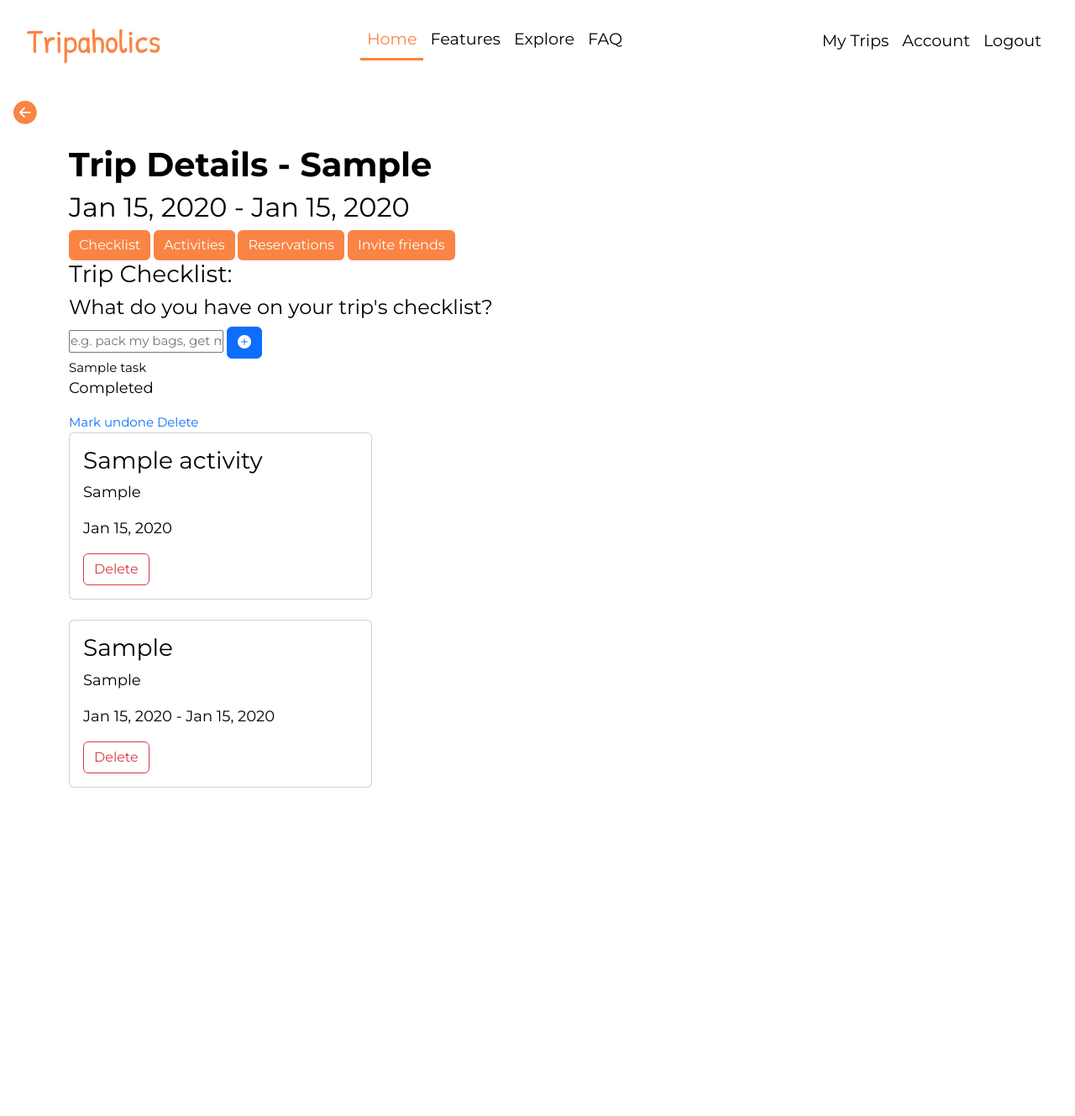
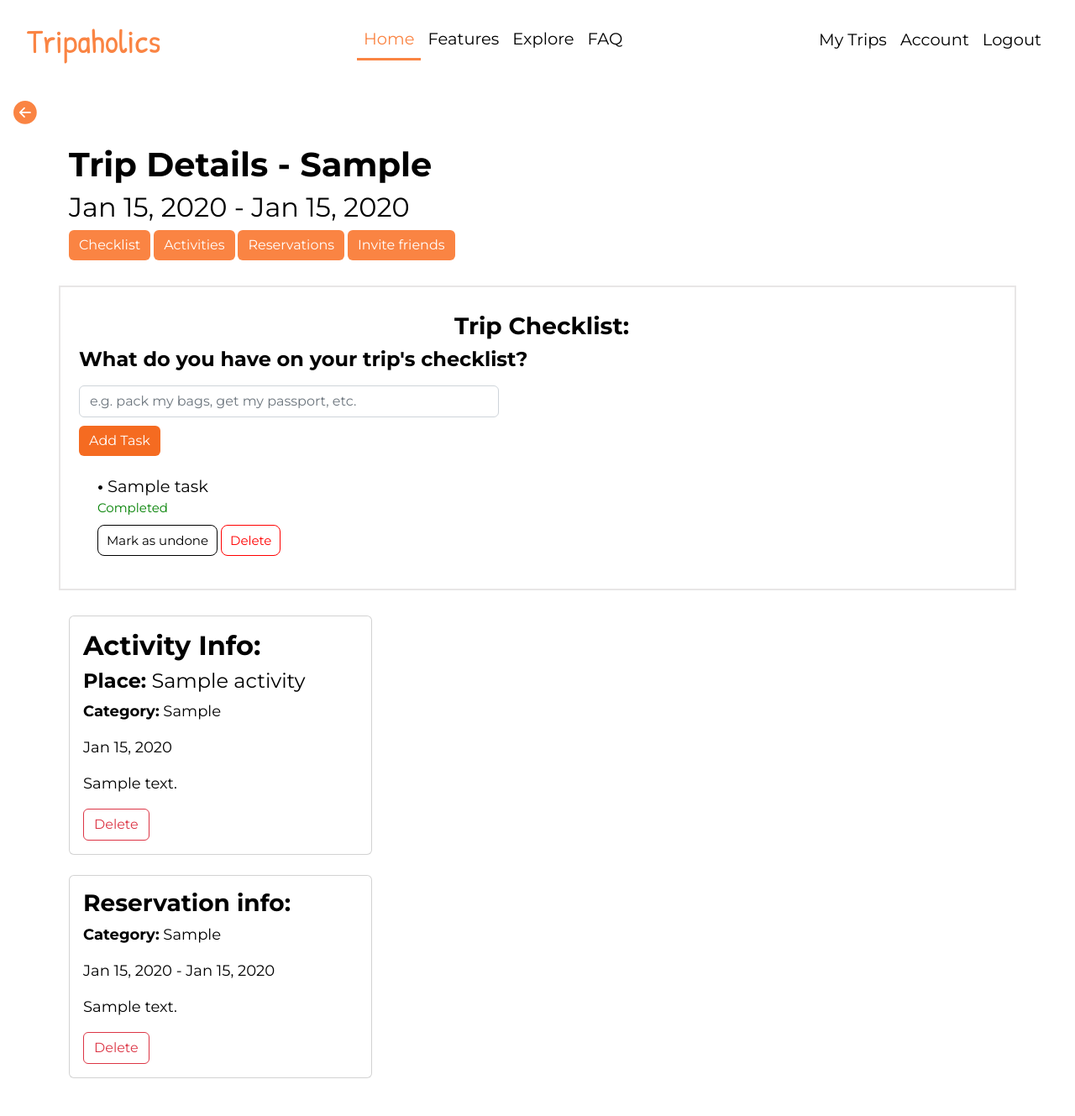
Before and after one commit to rdpfeifle/Travel-web-app, a Flask app: page /details/1 in a window 1280 px wide. Shown: the whole page at 84% size. Before the commit the page ends 938 px from the top, so only its background shows below. Run offline with Flask 3, Linux system fonts and the light colour scheme; the visitor is signed in with stand-in values (Sample User, id 1); tables that the repository leaves empty hold one stand-in row (values such as "Sample post"); some libraries are stand-ins or nearby versions.

Commit message:
added CSS to trip details page and modified other details

```diff
--- a/static/css/details.css
+++ b/static/css/details.css
@@ -10,6 +10,28 @@
   --light-orange: #fde1d2;
 }
 
+#checklist-container {
+  padding-top: 30px;
+  padding-bottom: 30px;
+  margin-top: 30px;
+  margin-bottom: 30px;
+  border: 2px solid rgb(232, 230, 230);
+}
+
+#checklist-form-container {
+  padding-left: 10px;
+}
+
+#add-new-task-input {
+  max-width: 500px;
+  margin-bottom: 10px;
+}
+
+#add-task-submit {
+  background-color: #f56b21;
+  border: none;
+}
+
 #details-btns {
   background-color: var(--orange);
   border: none;
@@ -18,3 +40,59 @@
 #details-btns:hover {
   background-color: var(--hover-color);
 }
+
+.completed {
+  color: #008000;
+}
+
+.uncompleted {
+  color: #ff0000;
+}
+
+#mark-done,
+#mark-undone {
+  padding: 8px 10px;
+  background-color: transparent;
+  color: var(--black-color);
+  border: 1px solid var(--black-color);
+  border-radius: 8px;
+}
+
+#mark-done:hover,
+#mark-undone:hover {
+  background-color: var(--black-color);
+  color: white;
+  border: 1px solid var(--black-color);
+  border-radius: 8px;
+}
+
+#delete-task-btn {
+  padding: 8px 10px;
+  background-color: transparent;
+  color: #ff0000;
+  border: 1px solid #ff0000;
+  border-radius: 8px;
+}
+
+#delete-task-btn:hover {
+  background-color: #ff0000;
+  color: white;
+  border: 1px solid #ff0000;
+  border-radius: 8px;
+}
+
+/* #done-icon {
+  fill: #008000;
+}
+
+#done-icon:hover {
+  fill: #007600;
+}
+
+#undone-icon {
+  fill: #ff0000;
+}
+
+#undone-icon:hover {
+  fill: rgb(215, 0, 0);
+} */
--- a/static/css/styles.css
+++ b/static/css/styles.css
@@ -37,8 +37,12 @@ h1 {
   font-weight: 700;
 }
 
-p {
+p:not(.completed):not(.uncompleted) {
   font-size: 1.2em;
+}
+
+li {
+  font-size: 1.3em;
 }
 
 /* HERO SECTION - HOMEPAGE */
@@ -91,7 +95,7 @@ a {
   font-weight: 500;
 }
 
-a:not(#signup-btn):hover {
+a:not(#signup-btn):not(#delete-task-btn):not(#mark-done):not(#mark-undone):hover {
   color: var(--orange) !important;
 }
 
@@ -217,7 +221,7 @@ ul {
 nav,
 .navbar {
   padding: 20px;
-  font-size: 1.2rem;
+  /* font-size: 1.2rem; */
 }
 
 #signup-btn {
--- a/templates/details.html
+++ b/templates/details.html
@@ -279,37 +279,46 @@
 
     <!------------------------------- Checklist goes here ------------------------------->
 
-    <div class="container" id="checklist">
-        <div class="row">
-            <h3>Trip Checklist:</h3>
-            <h4>What do you have on your trip's checklist?</h4>
+    <div class="container" id="checklist-container">
+        <div class="row" id="checklist-form-container">
+            <h3 class="fw-bold d-flex justify-content-center">Trip Checklist:</h3>
+            <h4 class="fw-bold">What do you have on your trip's checklist?</h4>
+            <br><br>
+            <form action="/add-task" method="POST" id="add-task">
+                <input type="hidden" class="form-control" name="trip_id" value="{{trip.trip_id}}">
+                <input type="text" class="form-control" name="task_title" id="add-new-task-input" placeholder="e.g. pack my bags, get my passport, etc." required />
 
-            <form action="/add-task" method="POST" id="add-task">
-                <input type="hidden" name="trip_id" value="{{trip.trip_id}}">
-                <input type="text" name="task_title" id="add-new-task-input" placeholder="e.g. pack my bags, get my passport, etc." required />
-
-                <button id="add-task-submit" type="submit" class="btn btn-primary" id="details-btns">
-                    <i class="bi bi-plus-circle-fill"></i>
+                <button id="add-task-submit" type="submit" class="btn btn-primary rounded">
+                    Add Task
                 </button>
 
             </form>
         </div>
 
+        <br>
+
         <div class="row">
             <div class="task-container w-auto">
+
                 {% for task in task_list %}
-                <div class="task-list">{{ task.task_title }}</div>
+
+                <ul>
+                    <li class="task-list"><span class="fw-bold">•</span> {{ task.task_title }}</li>
 
                 {% if task.completed == True %}
-                    <p>Completed</p>
-                    <a href="/edit-task/{{ task.checklist_id }}">Mark undone</a>
+                    <p class="completed">Completed</p>
+
+                    <a href="/edit-task/{{ task.checklist_id }}" id="mark-done">Mark as undone</a>
+
+
                 {% else %}
-                    <p>Uncompleted</p>
-                    <a href="/edit-task/{{ task.checklist_id }}">Mark as done</a>
+                    <p class="uncompleted">Uncompleted</p>
+
+                    <a href="/edit-task/{{ task.checklist_id }}" id="mark-undone">Mark as done</a>
                 {% endif %}
-                <!-- <a href="/edit-task/{{ task.checklist_id }}">Edit</a> -->
-                <a href="/delete-task/{{ task.checklist_id }}">Delete</a>
-            </label>
+                <a href="/delete-task/{{ task.checklist_id }}" id="delete-task-btn">Delete</a>
+                </label>
+            </ul>
                 {% endfor %}
             </div>
         </div>
@@ -328,9 +337,11 @@
                 <div class="card" id="activity-card-{{ activity.activity_id }}">
 
                     <div class="card-body">
-                        <h3 class="card-title">{{ activity.place_name }}</h3>
-                        <p class="card-text">{{activity.activity_type}}</p>
+                        <h2 class="card-title fw-bold">Activity Info:</h2>
+                        <h4 class="card-title"><span class="fw-bold">Place:</span> {{ activity.place_name }}</h4>
+                        <p class="card-text"><span class="fw-bold">Category:</span> {{activity.activity_type}}</p>
                         <p class="card-text">{{activity.datetime.strftime("%b %d, %Y")}}</p>
+                        <p class="card-text">{{activity.comments}}</p>
 
                         <!-- <a href="/my-trips/edit-trip/{{ trip.trip_id }}" value="Edit a trip" class="btn btn-outline-primary">Edit</a> -->
 
@@ -356,10 +367,10 @@
                 <div class="card" id="reservation-card-{{ reservation.reservation_id }}">
 
                     <div class="card-body">
-                        <h3 class="card-title">{{ reservation.location }}</h3>
-                        <p class="card-text">{{reservation.reservation_type}}</p>
+                        <h3 class="card-title fw-bold">Reservation info:</h3>
+                        <p class="card-text"><span class="fw-bold">Category:</span> {{reservation.reservation_type}}</p>
                         <p class="card-text">{{reservation.start_date.strftime("%b %d, %Y")}} - {{reservation.end_date.strftime("%b %d, %Y")}}</p>
-
+                        <p class="card-text">{{reservation.notes}}</p>
                         <!-- <a href="/my-trips/edit-trip/{{ trip.trip_id }}" value="Edit a trip" class="btn btn-outline-primary">Edit</a> -->
 
                         <!-- Ajax call to delete button -->
@@ -375,6 +386,7 @@
 
 {% endif %}
 
+<br><br>
 <!-- <section class="map">
     <div id="destination-map"></div>
   </section>
```
